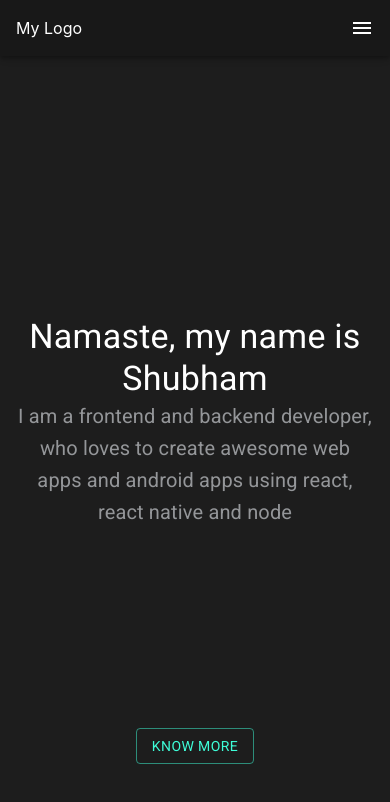
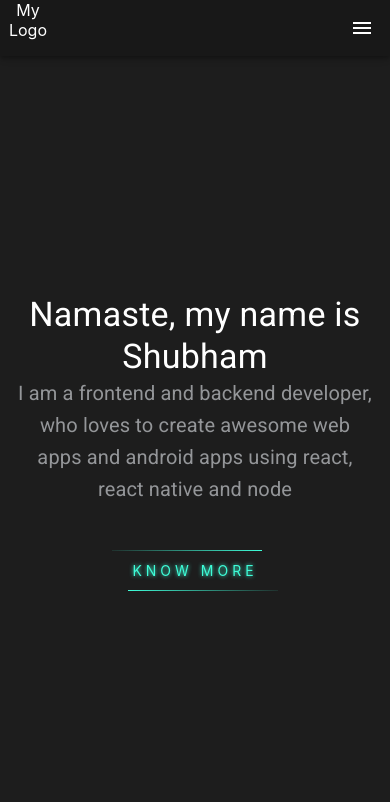
Before and after one commit to ElavanResu/portfolio, a React (Create React App) app: page / in a window 390 px wide. Shown: the top 802 px of the page. Built offline with nearby package versions, Linux system fonts and the light colour scheme.

Commit message:
Added button animation and some UI fixes

```diff
--- a/src/App.css
+++ b/src/App.css
@@ -5,10 +5,7 @@
   display: flex;
   flex-direction: column;
   align-items: flex-end;
-  /* font-size: calc(10px + 2vmin); */
   color: white;
-  /* width: 100vw; */
-  /* height: 100vh; */
 }
 
 #lodingDiv {
@@ -47,12 +44,10 @@
   }
 }
 
-#homeDiv {
+#introductionContainer {
   overflow: hidden;
-  /* height: 100vh; */
   margin-top: -200vh;
-  animation: slide-home-content 0.7s ease 0s 1;
-  animation-fill-mode: forwards;
+  animation: slide-home-content 0.7s ease 0s 1 forwards;
 }
 
 @keyframes slide-home-content {
@@ -62,12 +57,6 @@
   100% {
     margin-top: 0;
   }
-}
-
-#knowMoreButtonDiv {
-  bottom: -80px;
-  animation: slide-home-know-more-button 0.75s ease 0s 1;
-  animation-fill-mode: forwards;
 }
 
 @keyframes slide-home-know-more-button {
@@ -81,3 +70,11 @@
     bottom: 80px;
   }
 }
+
+#navBarListContainer a li svg {
+  transition: 0.2s;
+}
+
+#navBarListContainer a:hover li svg {
+  color: #3EFDD8;
+}
--- /dev/null
+++ b/src/components/NeonButton/index.css
@@ -0,0 +1,159 @@
+#neonButtonDiv {
+  cursor: pointer;
+  color: #1D1D1D;
+  padding: 12px 20px;
+  letter-spacing: 4px;
+  text-decoration: none;
+  font-size: 14px;
+  transition: 0.2s;
+  overflow: hidden;
+  display: inline-block;
+  position: relative;
+  animation: text-visible 1s ease 1.5s 1;
+  animation-fill-mode: forwards;
+  text-shadow: 0 0 0px #1D1D1D;
+}
+
+@keyframes text-visible {
+  0% {
+    color: #1D1D1D;
+    text-shadow: 0 0 0px #1D1D1D;
+  }
+  100% {
+    color: #3EFDD8;
+    text-shadow: 0 0 4px #3EFDD8
+  }
+}
+
+/* #neonButtonDiv:after {
+  content: attr(data-text);
+  position: absolute;
+  top: 0;
+  left: 0;
+  padding: 15px 30px;
+  z-index: -1;
+  color: #1D1D1D;
+  animation: text-shadow-visible 3.5s ease 1.30s 1;
+}
+
+@keyframes text-shadow-visible {
+  0% {
+    color: #1D1D1D;
+  }
+  100% {
+    color: #3EFDD8;
+  }
+} */
+
+/* #neonButtonDiv:before {
+  content: '';
+  position: absolute;
+  top: 0;
+  left: 0;
+  height: 50%;
+  width: 50%;
+  background: #05ffcd;
+  z-index: -2;
+  opacity: .3;
+  filter: blur(40px);
+} */
+
+#neonButtonDiv:hover {
+  color: #048e73;
+  background: #3EFDD8;
+  box-shadow: 0 0 10px #43fcd7, 0 0 40px #3EFDD8, 0 0 80px #3EFDD8;
+  animation-fill-mode: unset;
+  transition-delay: 0s;
+  text-shadow: unset;
+}
+
+/* #neonButtonDiv:hover:after {
+  content: attr(data-text);
+  position: absolute;
+  top: 0;
+  left: 0;
+  padding: 15px 30px;
+  z-index: -1;
+  color: #1D1D1D;
+  text-shadow: unset;
+  transition-delay: 0.1s;
+} */
+
+
+
+#neonButtonDiv span {
+  position: absolute;
+  display: block;
+}
+
+#neonButtonDiv span:nth-child(1) {
+  top: 0;
+  left: -100%;
+  width: 100%;
+  height: 1px;
+  background: linear-gradient(90deg, transparent, #3EFDD8);
+  animation: top-beam 0.8s ease 1s infinite normal ;
+}
+
+@keyframes top-beam {
+  0% {
+    left: -100%;
+  }
+  100%{
+    left: 100%
+  }
+}
+
+#neonButtonDiv span:nth-child(2) {
+  right: 0;
+  top: -100%;
+  height: 100%;
+  width: 1px;
+  background: linear-gradient(180deg, transparent, #3EFDD8);
+  animation: right-beam 0.8s ease 1.3s infinite normal ;
+}
+
+@keyframes right-beam {
+  0% {
+    top: -100%;
+  }
+  100%{
+    top: 100%
+  }
+}
+
+#neonButtonDiv span:nth-child(3) {
+  bottom: 0;
+  right: -100%;
+  width: 100%;
+  height: 1px;
+  background: linear-gradient(270deg, transparent, #3EFDD8);
+  animation: bottom-beam 0.8s ease 1s infinite normal ;
+}
+
+@keyframes bottom-beam {
+  0% {
+    right: -100%;
+  }
+  100%{
+    right: 100%
+  }
+}
+
+#neonButtonDiv span:nth-child(4) {
+  left: 0;
+  bottom: -100%;
+  height: 100%;
+  width: 1px;
+  background: linear-gradient(360deg, transparent, #3EFDD8);
+  animation: left-beam 0.8s ease 1.3s infinite normal ;
+}
+
+@keyframes left-beam {
+  0% {
+    bottom: -100%;
+  }
+  100%{
+    bottom: 100%
+  }
+}
--- /dev/null
+++ b/src/components/NeonButton/index.js
@@ -0,0 +1,17 @@
+import React from 'react'
+import './index.css'
+
+const NeonButton = (props) => {
+  const { text, color, onClick } = props
+  return (
+    <div data-text={`${text}`} id='neonButtonDiv' onClick={onClick}>
+      <span></span>
+      <span></span>
+      <span></span>
+      <span></span>
+        {text}
+    </div>
+  )
+}
+
+export default NeonButton
--- a/src/components/navigation/Navigation.js
+++ b/src/components/navigation/Navigation.js
@@ -18,7 +18,7 @@ import NavBar from './NavBar'
 
 let customTheme = createMuiTheme()
 
-const drawerWidth = 60;
+const drawerWidth = 56;
 
 const useStyles = makeStyles((theme) => ({
   root: {
@@ -36,14 +36,23 @@ const useStyles = makeStyles((theme) => ({
     // width: `calc(100% - ${drawerWidth}px)`,
     //   marginLeft: drawerWidth
   },
+  toolbar: {
+    ...theme.mixins.toolbar,
+    [theme.breakpoints.down('sm')]: {
+      paddingLeft: 0
+    }
+  },
   menuButton: {
     // marginRight: theme.spacing(2),
     [theme.breakpoints.up("sm")]: {
       display: "none"
+    },
+    [theme.breakpoints.down('sm')]: {
+      flexGrow: 1,
+      justifyContent: 'flex-end'
     }
   },
   // necessary for content to be below app bar
-  toolbar: theme.mixins.toolbar,
   icons: {
     color: '#949699'
   },
@@ -56,8 +65,8 @@ const useStyles = makeStyles((theme) => ({
     paddingBottom: theme.spacing(3)
   },
   title: {
-    flexGrow: 1,
-    textAlign: 'left'
+    height: 56,
+    width: 56
   }
 }));
 
@@ -77,7 +86,7 @@ function ResponsiveDrawer(props) {
         {/* <CssBaseline /> */}
         <Hidden smUp implementation="css">
           <AppBar position="fixed" className={classes.appBar}>
-            <Toolbar>
+            <Toolbar className={classes.toolbar}>
               <div className={classes.title}>My Logo</div>
               <IconButton
                 color="inherit"
--- a/src/components/navigation/SideNav.js
+++ b/src/components/navigation/SideNav.js
@@ -15,9 +15,11 @@ const useStyles = makeStyles((theme) => ({
   inactiveIcons: {
     color: '#949699'
   },
-  toolbar: {
+  logoContainer: {
     ...theme.mixins.toolbar,
-    color: 'white'
+    color: 'white',
+    height: 56,
+    width: 56
   },
   activeIcon: {
     color: '#3EFDD8'
@@ -46,9 +48,9 @@ const SideNav = (props) => {
   const classes = useStyles()
   return (
     <div className={classes.toolbar}>
-      {showLogo && <div className={classes.toolbar}>My Logo</div>}
+      {showLogo && <div className={classes.logoContainer}>My Logo</div>}
       {/* <Divider /> */}
-      <List>
+      <List id={'navBarListContainer'}>
         {siderBarData.map((ele, index) => {
           const IconType = IconMapper[ele.iconName]
           return (
--- a/src/views/Home.js
+++ b/src/views/Home.js
@@ -4,16 +4,18 @@ import { makeStyles, createMuiTheme, ThemeProvider } from '@material-ui/core/sty
 import Container from '@material-ui/core/Container'
 import Button from '@material-ui/core/Button'
 import { useHistory } from 'react-router-dom'
+import NeonButton from '../components/NeonButton'
 
 const useStyles = makeStyles((theme) => ({
   subtitle: {
     color: '#949699'
   },
   knowMoreButtonDiv: {
-    position: 'absolute',
-    bottom: theme.spacing(-10),
-    left: 'auto',
-    right: 'auto'
+    transform: 'translateY(100%)'
+    // position: 'absolute',
+    // bottom: theme.spacing(-10),
+    // left: 'auto',
+    // right: 'auto'
   },
   homeDiv: {
     display: 'flex',
@@ -47,7 +49,7 @@ const Home = (props) => {
   }
   return (
     <div id='homeDiv' className={classes.homeDiv}>
-      <Container maxWidth='xs' id='homediv'>
+      <Container maxWidth='xs' id='introductionContainer'>
         <Typography variant='h4'>
           Namaste, my name is Shubham
         </Typography>
@@ -56,11 +58,11 @@ const Home = (props) => {
         </Typography>
       </Container>
       <div id='knowMoreButtonDiv' className={classes.knowMoreButtonDiv}>
-        <ThemeProvider theme={theme}>
-          <Button variant='outlined' color={'secondary'} onClick={onKnowMore}>
-            KNOW MORE
-          </Button>
-        </ThemeProvider>
+        <NeonButton
+          text='KNOW MORE'
+          color='#3EFDD8'
+          onClick={onKnowMore}
+        />
       </div>
     </div>
   )
```
Also changed, not shown: src/components/logo/index.js (added, +11 -0 lines).
